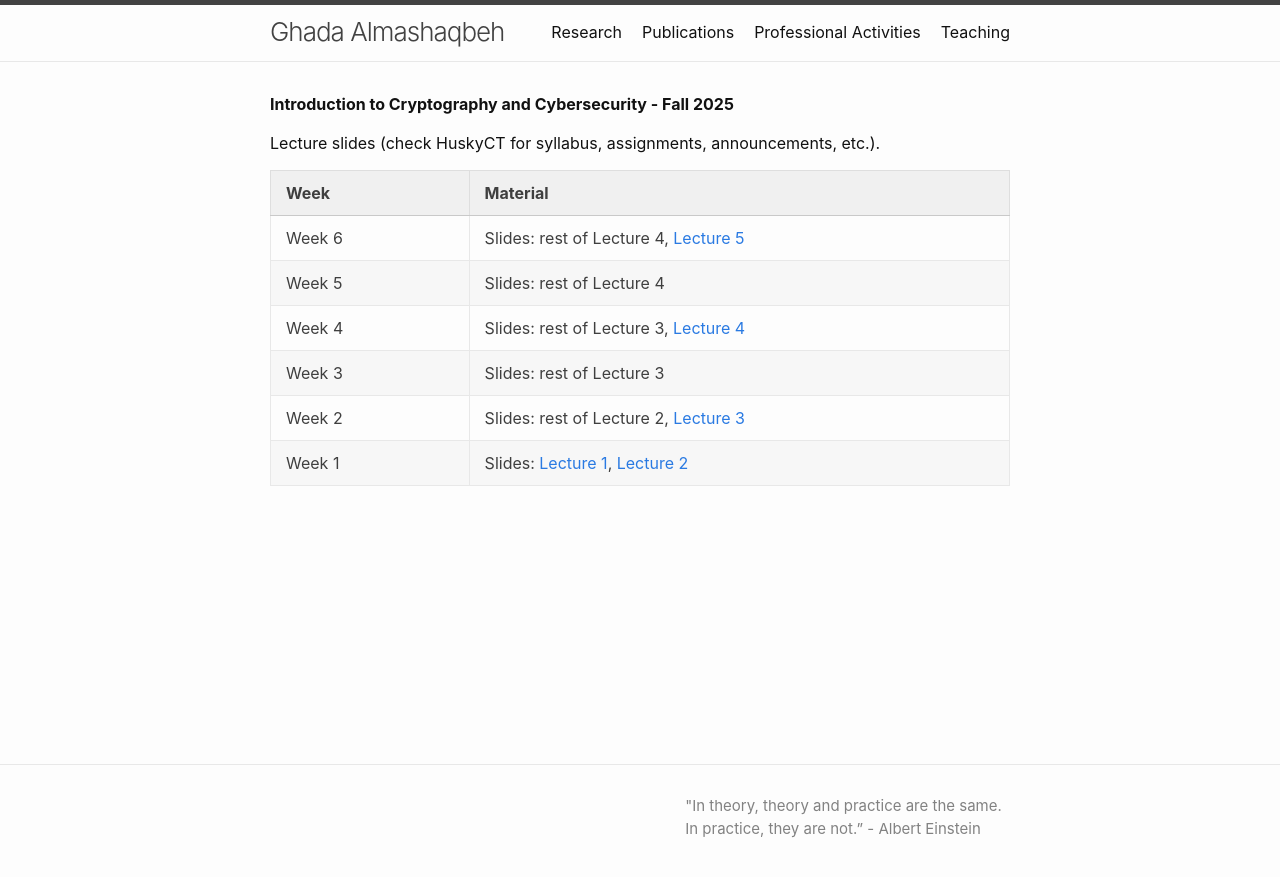
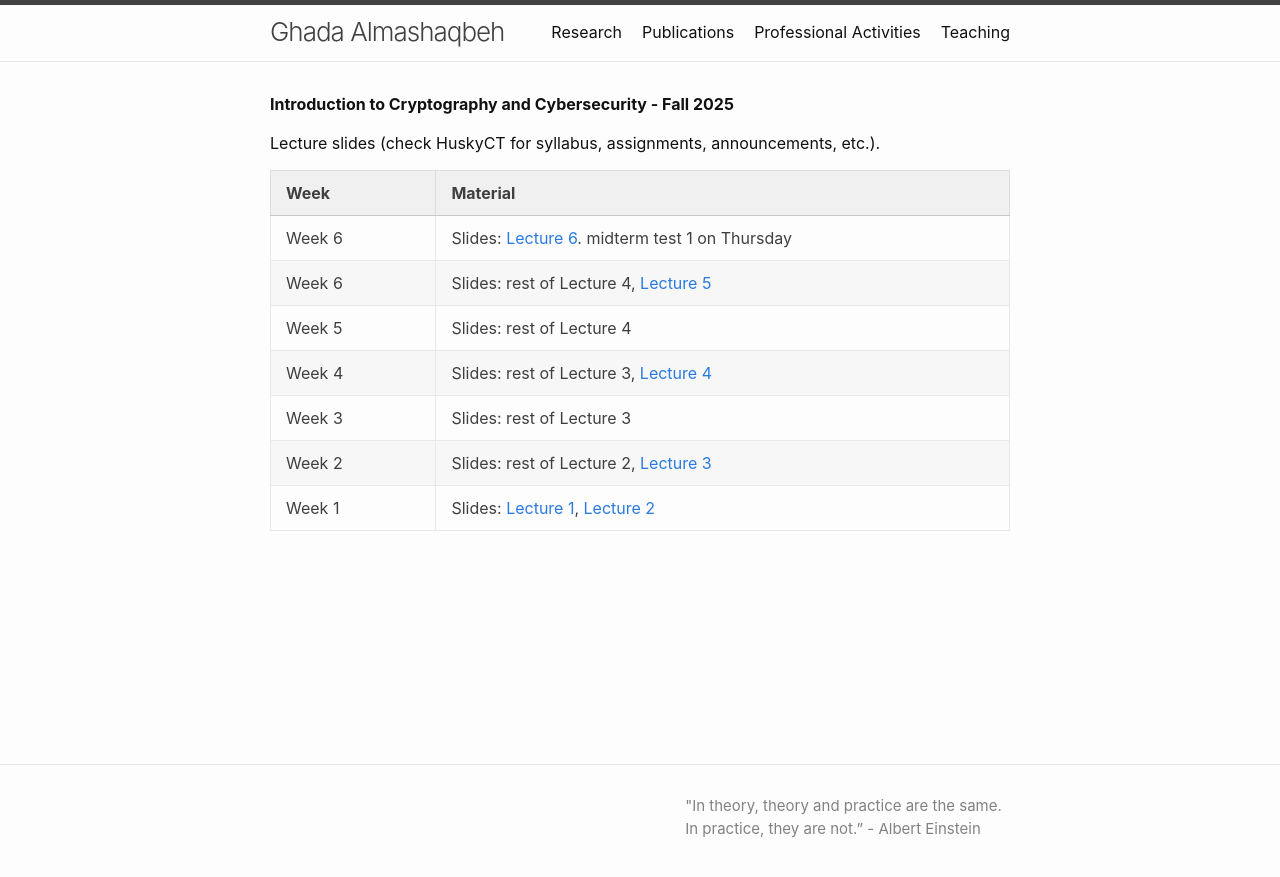
Before and after one commit to GhadaAlmashaqbeh/GhadaAlmashaqbeh.github.io, a Jekyll site: the page built from courses/cse3400-f2025/index.md, in a window 1280 px wide. Shown: the top 877 px of the page. Built offline with Jekyll 4.4.1, drawn with Linux system fonts in a browser that asks for light colours.

Commit message:
add lec 6

```diff
--- a/courses/cse3400-f2025/index.md
+++ b/courses/cse3400-f2025/index.md
@@ -8,6 +8,7 @@ Lecture slides (check HuskyCT for syllabus, assignments, announcements, etc.).
 
 | Week&emsp;&emsp;| Material           |
 |----------|--------------------|
+| Week 6 | Slides: [Lecture 6](./lecture6.pdf). midterm test 1 on Thursday |
 | Week 6 | Slides: rest of Lecture 4, [Lecture 5](./lecture5.pdf) |
 | Week 5 | Slides: rest of Lecture 4 |
 | Week 4 | Slides: rest of Lecture 3, [Lecture 4](./lecture4.pdf) |
```
Also changed, not shown: 3 other files.
